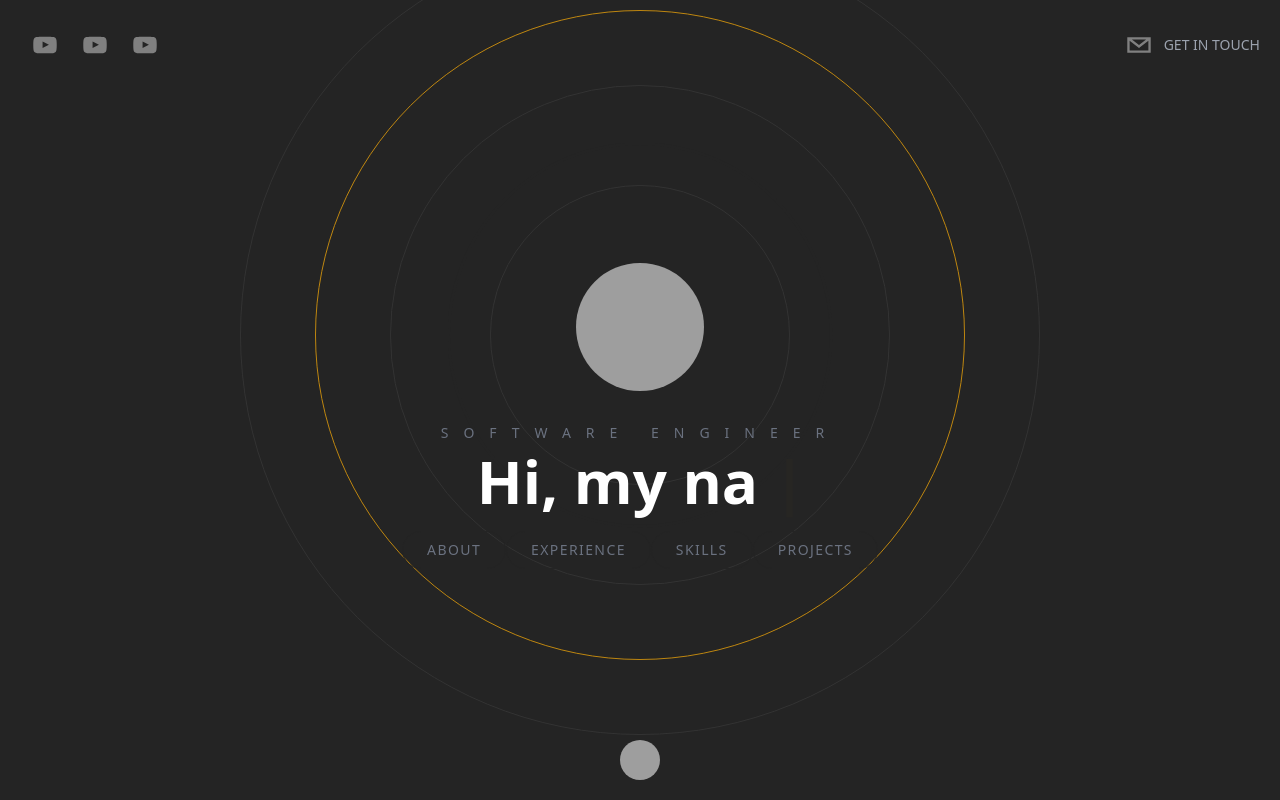
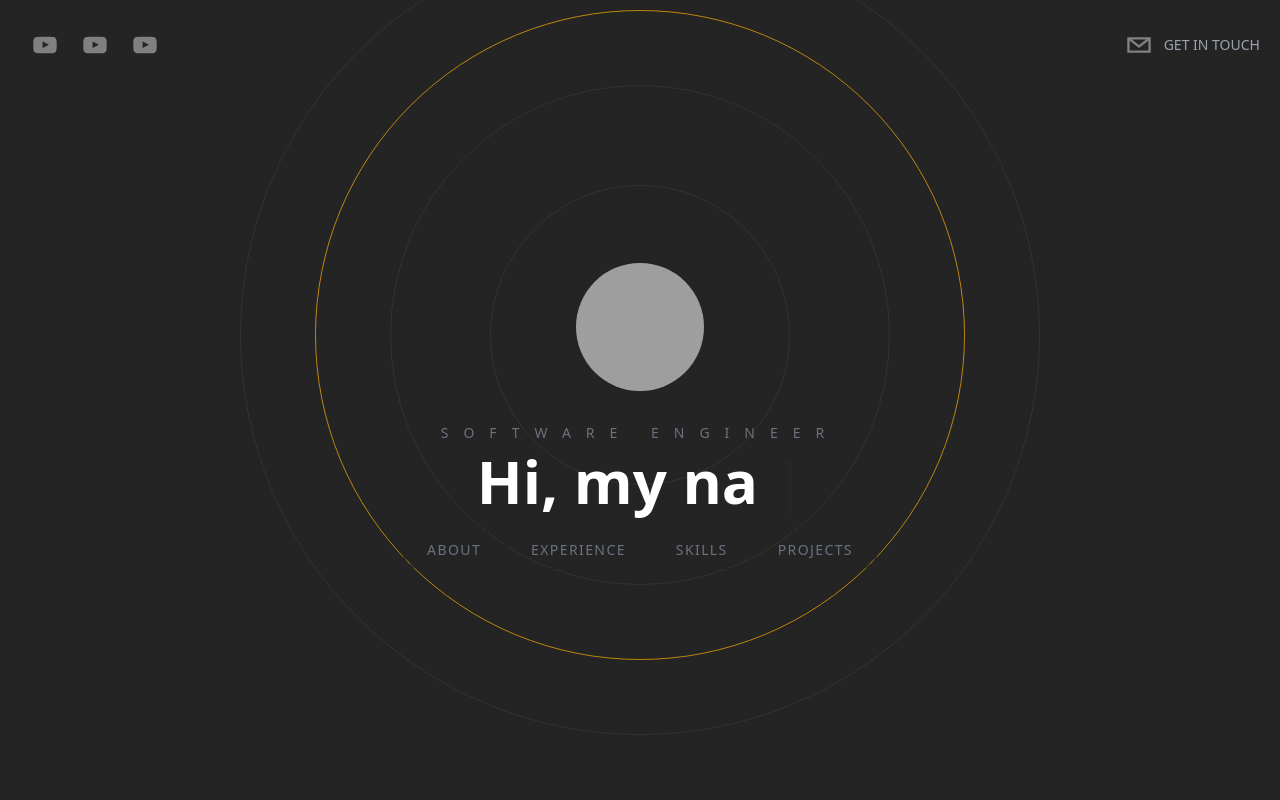
Before and after one commit to coryFinkbeiner/my-portfolio, a Next.js app: page / in a window 1280 px wide. Built offline with nearby package versions, Linux system fonts and the light colour scheme; grey boxes are pictures that could not be loaded.

Commit message:
Revert "done with following the client part of the video, moving on to sanity. going to cut a client branch in case i want to go with a different back end."
This reverts commit cea4b390d756892063b6d642fa11d9993cba47f7.

```diff
--- a/components/Header.tsx
+++ b/components/Header.tsx
@@ -1,7 +1,6 @@
 import React from 'react'
 import { SocialIcon } from 'react-social-icons'
 import { motion } from 'framer-motion'
-import Link from 'next/link'
 
 type Props = {}
 
@@ -41,7 +40,6 @@ function Header({}: Props) {
         />
       </motion.div>
 
-      <Link href='#contact'>
       <motion.div
         initial={{
           x: 500,
@@ -66,7 +64,6 @@ function Header({}: Props) {
           Get In Touch
         </p>
       </motion.div>
-      </Link>
 
     </header>
   )
--- a/components/Projects.tsx
+++ b/components/Projects.tsx
@@ -16,7 +16,7 @@ function Projects({}: Props) {
       <h3 className='absolute top-24 uppercase tracking-[20px] text-gray-500 text-2xl'>
         Projects
       </h3>
-      <div className='relative w-full flex overflow-x-scroll overflow-y-hidden snap-x snap-mandatory z-20 scrollbar scrollbar-track-gray-400/20 scrollbar-thumb-[#F7AB0A]/80'>
+      <div className='relative w-full flex overflow-x-scroll overflow-y-hidden snap-x snap-mandatory z-20 scrollbar scrollbar-track-gray-400/20 scrollbar-thum-[#F7AB0A]/80'>
         {projects.map((project, i) => (
           <div className='w-screen flex-shrink-0 snap-center flex flex-col space-y-5 items-center justify-center p-20 md:p-44 h-screen'>
             <motion.img
@@ -40,7 +40,11 @@ function Projects({}: Props) {
               </h4>
 
               <p className='text-lg text-center md:text-left'>
-                EXPLANATION
+                EXPLANATION   kjlkjl lks jslksdajf l;kjsa;lkdfj lk j
+                 asjdl;fkjl;ksadjf lkjsdal;fkjlksajd
+                 jl;fksdajflkjsdl;kfjlsakdjf
+                 ojasdflkjlskdajfslkjsdflkjsdlkfjdlskjflksdjf
+                 alskdfjlsdjfl;kjsa sa df sadf sf
               </p>
             </div>
           </div>
--- a/components/Skills.tsx
+++ b/components/Skills.tsx
@@ -14,7 +14,7 @@ function Skills({}: Props) {
       </h3>
 
       <h3 className='absolute top-36 uppercase tracking-[3px] text-gray-500 text-sm'>
-        Hover over a skill for current proficiency
+        Hoever over a skill for current proficiency
       </h3>
 
       <div className='grid grid-cols-4 gap-5'>
--- a/components/WorkExperience.tsx
+++ b/components/WorkExperience.tsx
@@ -16,7 +16,7 @@ function WorkExperience({}: Props) {
         Experience
       </h3>
 
-      <div className='w-full flex space-x-5 overflow-x-scroll p-10 snap-x snap-mandatory scrollbar scrollbar-track-gray-400/20 scrollbar-thumb-[#F7AB0A]/80'>
+      <div className='w-full flex space-x-5 overflow-x-scroll p-10 snap-x snap-mandatory scrollbar scrollbar-track-gray-400/20 scrollbar-thum-[#F7AB0A]/80'>
         <ExperienceCard />
         <ExperienceCard />
         <ExperienceCard />
--- a/pages/index.tsx
+++ b/pages/index.tsx
@@ -7,7 +7,6 @@ import WorkExperience from '../components/WorkExperience';
 import Skills from '../components/Skills';
 import Projects from '../components/Projects';
 import ContactMe from '../components/ContactMe';
-import Link from 'next/link';
 
 
 const Home: NextPage = () => {
@@ -42,17 +41,6 @@ const Home: NextPage = () => {
       <section id='contact' className='snap-start'>
         <ContactMe />
       </section>
-      <Link href='#hero'>
-        <footer className='sticky bottom-5 w-full cursor-pointer'>
-          <div className='flex items-center justify-center'>
-            <img
-              className='h-10 w-10 rounded-full filter grayscale hover:grayscale-0 cursor-pointer'
-              src='https://avatars.githubusercontent.com/u/84065478?s=400&u=4bbc82939d3c28007f83e26adbfc56ccd231283a&v=4'
-              alt=''
-            />
-          </div>
-        </footer>
-      </Link>
 
     </div>
   );
```
Lines whose indentation alone changed are shown as unchanged.
